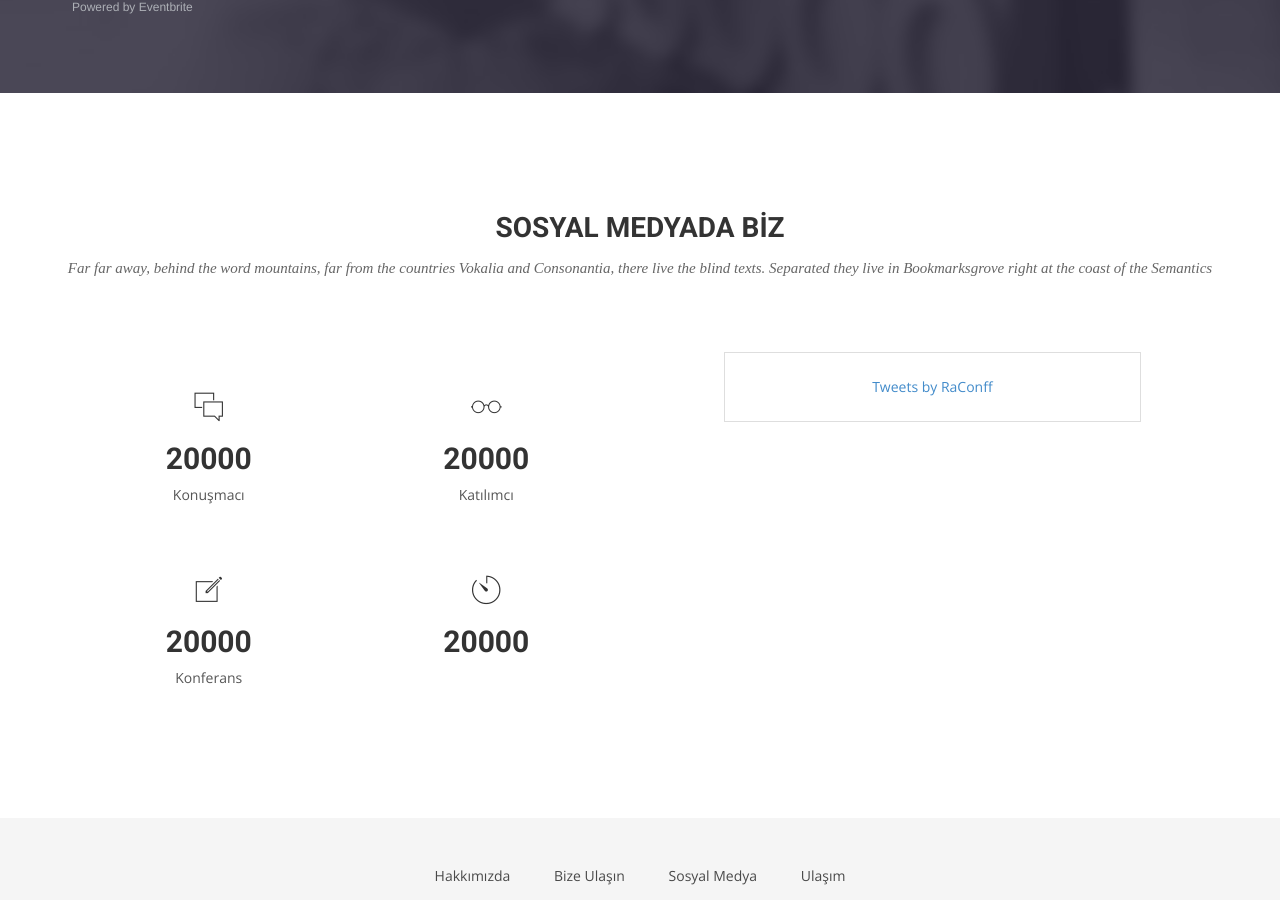
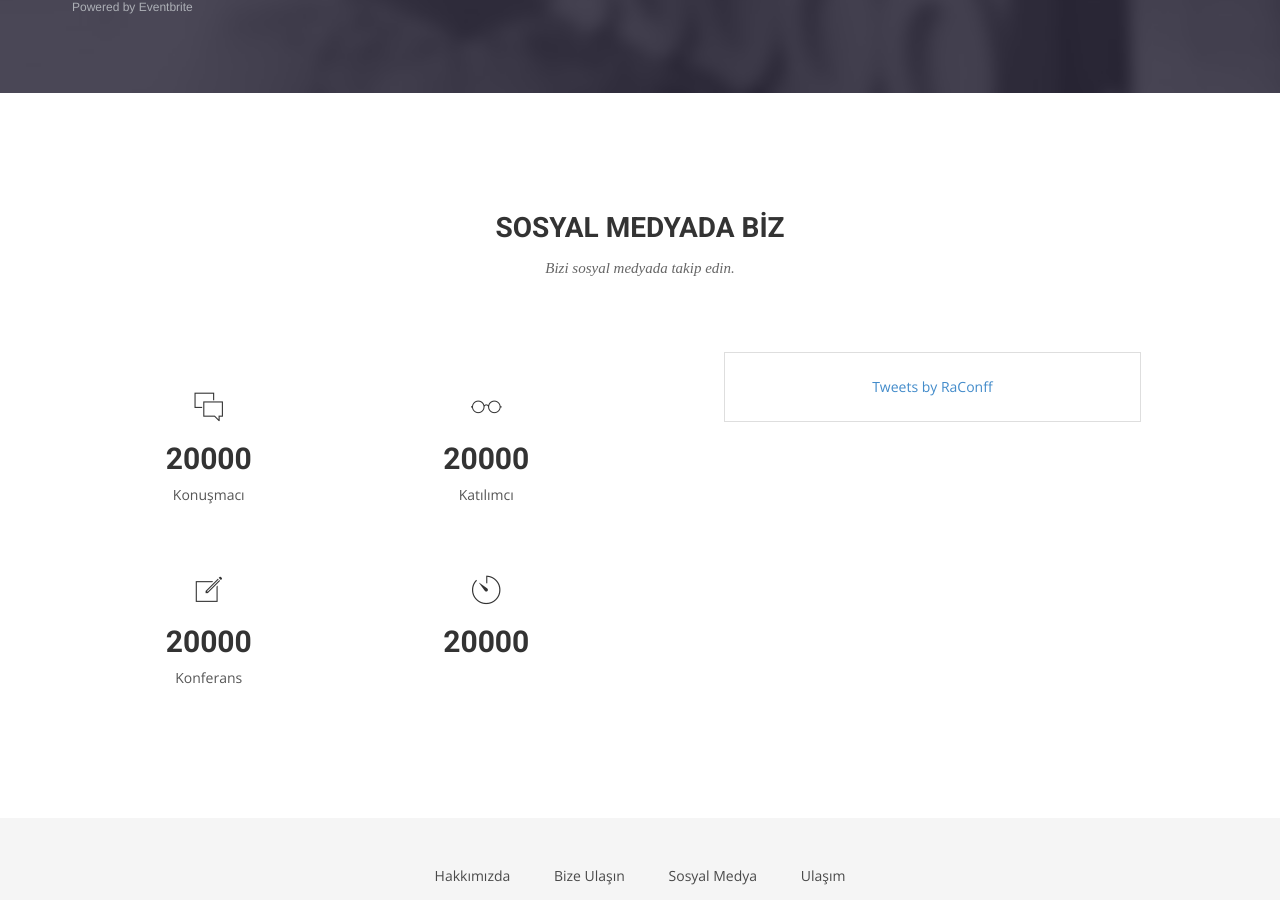
Before and after one commit to bilkamp/bilkamp19.github.io, a Jekyll site: the page built from index.html, in a window 1280 px wide and 900 px high, scrolled down 3196 px. Built offline with Jekyll 4.4.1, drawn with Linux system fonts in a browser that asks for light colours; nearby versions of some CDN libraries; some web fonts are replaced; comment, search, counter and statistics services are not loaded.

Commit message:
değişiklik

```diff
--- a/index.html
+++ b/index.html
@@ -165,7 +165,7 @@
       <div class="section-title text-center">
         <h2>SOSYAL MEDYADa BİZ</h2>
 
-        <p>Far far away, behind the word mountains, far from the countries Vokalia and Consonantia, there live the blind texts. Separated they live in Bookmarksgrove right at the coast of the Semantics</p>
+        <p>Bizi sosyal medyada takip edin.</p>
       </div>
     </div>
     <div class="row">
```
